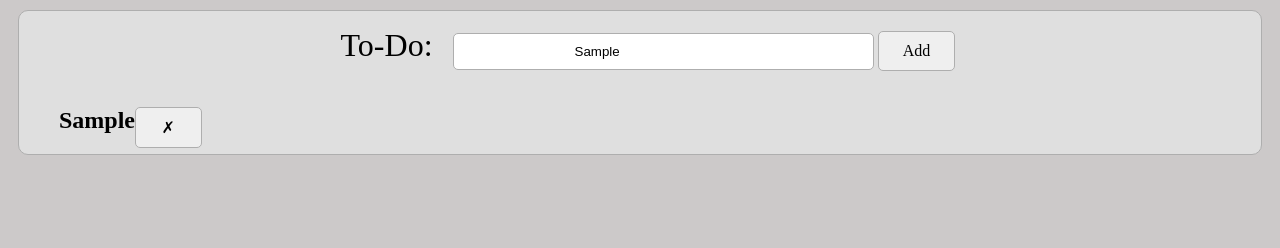
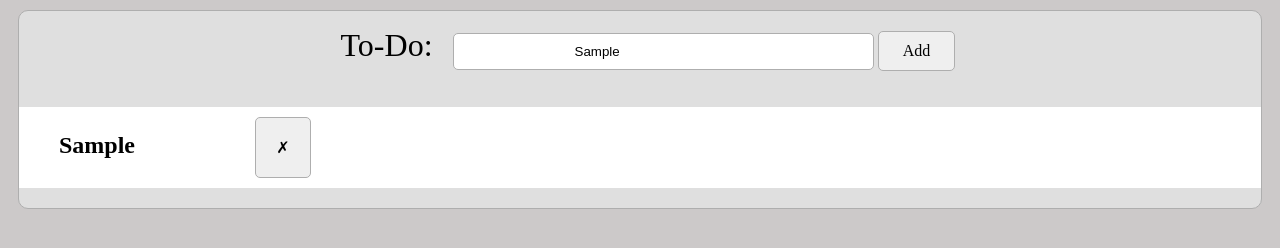
Before and after one commit to kaylinenright/assignment-5, a plain HTML site: page index.html in a window 1280 px wide. Both pictures are taken after typing "Sample" into the empty fields and a click on the button "Add". Drawn offline with nearby package versions, Linux system fonts and the light colour scheme.

Commit message:
changed colours

```diff
--- a/css/main.css
+++ b/css/main.css
@@ -49,5 +49,10 @@ p {
     text-align: left;
 }
 .done {
-    position: absolute;
+   margin: 10px 10% 10px 10%;
+padding: 20px;
 }
+
+.added {
+    background-color: white;
+}
```
